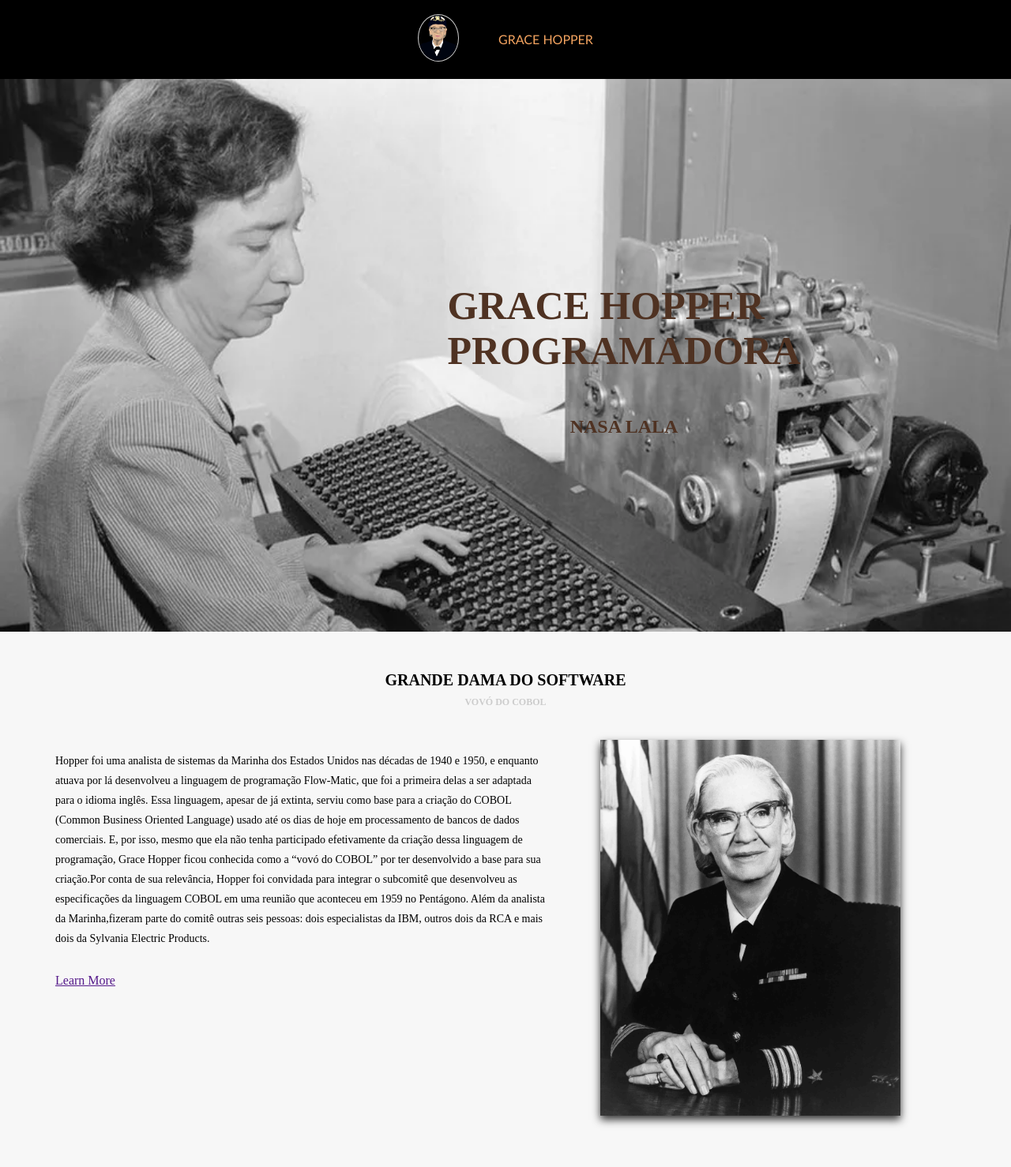
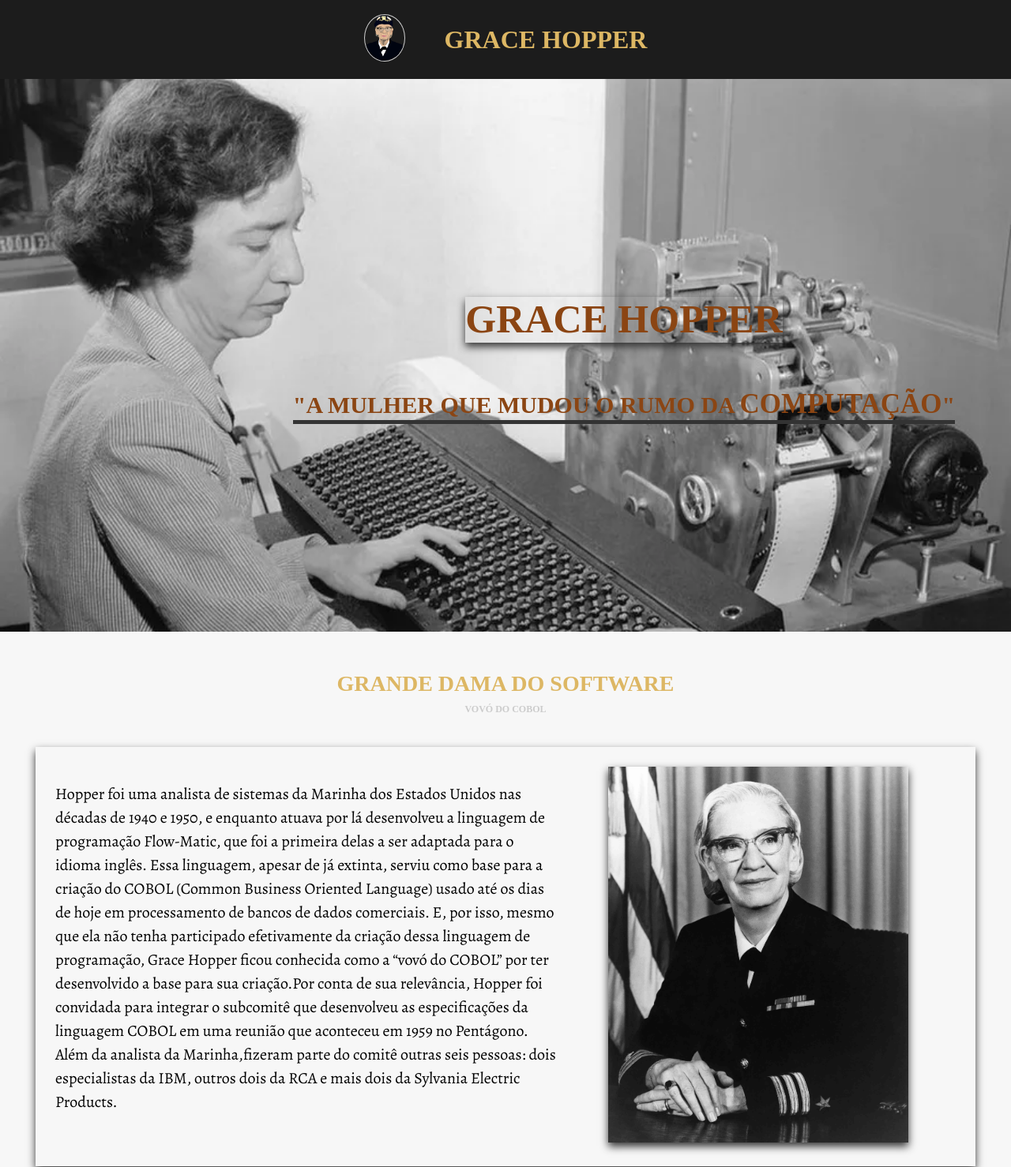
Before and after one commit to NaahSchmitt/Project-Grace_Hopper, a plain HTML site: page index.html in a window 1280 px wide. Shown: the top 1478 px of the page at 79% size. Drawn offline with nearby package versions, Linux system fonts and the light colour scheme; a web font is replaced by a local one.

Commit message:
new adjustments

```diff
--- a/assets/css/style.css
+++ b/assets/css/style.css
@@ -1,48 +1,52 @@
-body{
+body {
     background-color: rgb(150, 183, 194);
-
 }
 
-.header{
-  width:100%;
+.header,
+.footer {
+    width: 100%;
     margin: 0 auto;
-  height: 100px;;
+    height: 100px;
     box-sizing: border-box;
-  display:flex;
+    display: flex;
     align-items: center;
     justify-content: center;
-  background-color: #000;
-
+    background-color: #1C1C1C;
 }
 
-.img{
+.footer {
+    display: flex;
+    flex-direction: column;
+    padding: 10px;
+    color: #ddb764;
+    font-size: 12px;
+}
+
+.img {
     width: 50px;
     border: 1px solid #ccc;
-   border-radius:50%;
+    border-radius: 50%;
 }
 
-.menu{
-    text-transform: uppercase;
+.div_name {
+    width: auto;
+    display: flex;
+    align-items: center;
 }
 
-.div_name{
-    width: auto;
-    display:flex;
-    align-items: center;
-}
-.name{
-    color: 	#F4A460;
+.name {
+    color: #ddb764;
     text-transform: uppercase;
-    margin-left:50px;
-    font-family:'Trebuchet MS', 'Lucida Sans Unicode', 'Lucida Grande', 'Lucida Sans', Arial, sans-serif;
+    margin-left: 50px;
+    font-family: 'abril'
 }
 
-.div_name:hover{
-     border-bottom: 3px solid #b28756;
+.div_name:hover {
+    border-bottom: 3px solid #2F4F4F;
 }
 
-.banner{
-    height:calc(100vh - 100px);
+.banner {
+    height: calc(100vh - 100px);
     background-color: #ccc;
     background-image: url('../imagens/newimages.webp');
     background-size: cover;
@@ -51,127 +55,147 @@ body{
     background-position: top 20%;
 }
 
-.banner_area{
+.banner_area {
     display: flex;
     flex-direction: column;
-    width:100%;
+    width: 100%;
     min-height: 100%;
-    color: #4f3222;
+    color: #2F4F4F;
     text-transform: uppercase;
-    justify-content:center;
+    justify-content: center;
     align-items: center;
-    margin-left:150px;
+    margin-left: 150px;
 
 }
 
-.banner_area h1{
+.banner_area h1 {
     text-transform: uppercase;
     font-weight: bold;
     font-size: 50px;
+    color: #8B4513;
+    box-shadow: 0px 5px 10px #333;
 }
 
+.banner_h2 {
+    text-transform: uppercase;
+    font-weight: bold;
+    font-size: 30px;
+    color: #8B4513;
+    box-shadow: 0px 5px 0px #333;
+}
 
-.separador{
-    width:100%;
-    margin: 0 auto;
-    height: 10px;;
-    box-sizing: border-box;
-    display:flex;
-    align-items: center;
-    justify-content: center;
-    background-color: #000;
+.text {
+    font-size: 35px;
+}
 
+.text:hover {
+    color: #fff;
 }
 
 
 
 
-
-
-
-.default{
+.default {
     padding-top: 50px;
     padding-bottom: 50px;
 }
+
 .default .section_title,
-.default .section_desc{
+.default .section_desc {
     text-align: center;
     text-transform: uppercase;
-      font-weight: 600;  /*Negrito*/
+    font-weight: 600;
+    /*Negrito*/
 }
 
-.default .section_title{
-    font-size:20px;
+.default .section_title {
+    font-size: 28px;
+    color: #ddb764;
 }
 
-.default .section_desc{
+.default .section_desc {
     font-size: 12px;
     color: #ccc;
     margin-top: 10px;
     margin-bottom: 40px;
 }
 
-.default .section_body{
-    max-width:1140px; /* é a mesma que definimmos no nosso menu Àcima*/
-    margin:auto;   /*Fazer ir pro meio*/
+.default .section_body {
+    max-width: 1140px;
+    margin: auto;
+    /*Fazer ir pro meio*/
 
 }
 
-.default.light{
-    background-color:#f7f7f7;
-}
-.deafult.light .section_title,
-.default.light .section_body{
-    color:#000;
+.default.light {
+    background-color: #f7f7f7;
 }
 
-.default.dark{
-    background-color: #000;
-}
-.default.dark .section_title,
-.default.dark .section_body{
-    color:#fff;
+.deafult.light .section_title,
+.default.light .section_body {
+    color: #000;
+    font-family: 'alegreya';
 }
 
+.section_body {
+    box-shadow: 0px 5px 10px #333;
+    padding: 25px;
 
-
-
-
-section_body{
-    display:flex;
 }
 
- .aboutus{
-  display:flex;
-}
- .aboutus__left {
-    flex:1;
+.section_body_dark {
+    padding: 20px;
+    display: flex;
+    align-items: center;
+    justify-content: center;
+    font-size: 18px;
 }
 
-.aboutus__left p{
-    font-size: 14px;    /*tamanho da fonte*/
-    line-height: 25px; /*Espaço entre as linhas do texto*/
-}
-.aboutus__right {
-    width:520px;
-    text-align: center; /* ajustando a imagem*/
-}
-.aboutus__right img{
-  width:380px;
-  box-shadow: 0px 5px 10px #333;  /*efeito sombra (ou seja, adcionando uma sombra na img)*/
+.default.dark {
+    background-color: #000;
+    height: 100px;
 }
 
+.section_body p {
+    display: flex;
+    font-size: 20px;
+    line-height: 30px;
+}
 
+.aboutus {
+    display: flex;
+}
 
+.aboutus__left {
+    flex: 1;
+}
 
+.aboutus__left p {
+    font-size: 20px;
+    line-height: 30px;
+    /*Espaço entre as linhas do texto*/
+}
 
+.aboutus__right {
+    width: 500px;
+    text-align: center;
+    /* ajustando a imagem*/
+}
 
-
-
-
+.aboutus__right img {
+    width: 380px;
+    box-shadow: 0px 5px 10px #333;
+    /*efeito sombra (adcionando uma sombra na img)*/
+}
 
 .section__projects {
     display: flex;
     flex-direction: column;
     align-items: center;
 }
+
+.default.dark,
+.default.dark,
+.section_body {
+    color: #fff;
+}
--- a/index.html
+++ b/index.html
@@ -14,33 +14,29 @@
    <link rel="stylesheet" href="https://necolas.github.io/normalize.css/8.0.1/normalize.css">
    <link rel="preconnect" href="https://fonts.googleapis.com">
    <link rel="preconnect" href="https://fonts.gstatic.com" crossorigin>
-   <link href="https://fonts.googleapis.com/css2?family=Agbalumo&family=
-    Dancing+Script:wght@500&family=EB+Garamond&family=Heebo:wght@100;200&family=
-    Kanit:wght@300&display=swap" rel="stylesheet">
+   <link href="https://fonts.googleapis.com/css2?family=Abril+Fatface&family=Alegreya&family=Amatic+SC&family=Damion&family=
+   Manrope:wght@200&family=Montserrat:wght@300;400;600;700&family=Open+Sans:ital@0;1&family=Oswald:wght@400;700&family=Poppins:
+   wght@400;700&family=Quicksand:wght@300&display=swap" rel="stylesheet">
 
    <title>Grace Hopper</title>
 </head>
-
 <body>
    <header class="header">
       <a href="#">
          <img class="img" src="assets/imagens/grace-hopper-154833_960_720.webp">
       </a>
       <div class="div_name">
-         <p class="name"> Grace Hopper</p>
+         <h1 class="name"> Grace Hopper</h1>
       </div>
-
-
    </header>
    <main>
       <section class="banner">
          <div class="banner_area">
-            <h1>Grace Hopper <br> <span>Programadora </span> </h1>
-            <h2> Nasa lala</h2>
+            <h1>Grace Hopper <br> </h1>
+            <h2 class="banner_h2"> "A Mulher que mudou o rumo da <span class="text">computação</span>"</h2>
          </div>
       </section>
    </main>
-
    <section class="default light">
       <div class="section_title">Grande Dama do Software</div>
       <div class="section_desc">vovó do COBOL</div>
@@ -67,7 +63,6 @@
                   Além da analista da Marinha,fizeram parte do comitê outras seis pessoas:
                   dois especialistas da IBM, outros dois da RCA e mais dois da Sylvania Electric Products.</p>
                <br>
-               <a href="" class="button">Learn More</a>
             </div>
             <div class="aboutus__right">
                <img src="assets/imagens/militarypportrait.jpg" />
@@ -75,19 +70,16 @@
          </div>
       </div>
    </section>
-
-
-
-
    <section class="default light">
       <div class="section_title">Termo "BUG"</div>
+      <div class="section_desc"></div>
       <div class="section_body">
          <div class="aboutus">
             <div class="aboutus__left">
                <p>Grace Hopper também é apontada como a autora do termo “bug”, que usamos até os dias
                   de hoje para designar uma falha em códigos-fonte. A invenção do termo teria surgido
                   quando Grace tentava encontrar onde estava um problema em seu computador. Quando o descobriu,
-   ela teria visto um inseto morto dentro da máquina  e acabou chamando o problema de “bug” que,
+                  ela teria visto um inseto morto dentro da máquina e acabou chamando o problema de “bug” que,
                   em português, significa “inseto”.</p>
                <br>
             </div>
@@ -97,15 +89,8 @@
          </div>
       </div>
    </section>
-
-
-
-
-
    <div class="separador">
-
    </div>
-
    <section class="default light">
       <div class="section_title">Como tudo começou</div>
       <div class="section_desc">Historia de Hopper</div>
@@ -122,17 +107,15 @@
                   com o Ph.D em Matemática conquistado, Hopper teve sua dissertação “Novos Critérios de
                   Irredutibilidade” publicada
                   e então começou a ensinar Matemática em instituições especializadas. </p>
-
                <br>
             </div>
          </div>
       </div>
    </section>
 
-
-
    <section class="default light">
       <div class="section_title">A importância do UNIVAC I</div>
+      <div class="section_desc"></div>
       <div class="section_body">
          <div class="aboutus">
             <div class="aboutus__left">
@@ -161,20 +144,25 @@
       </div>
    </section>
 
-
-
    <section class="default light">
       <div class="section_title">O legado de Grace</div>
+      <div class="section_desc"></div>
       <div class="section_body">
          <div class="aboutus">
             <div class="aboutus__left">
-               <p> Entre os inúmeros prêmios que recebeu, estão mais de 40 doutorados honoris causa, a medalha de Serviço Distinto da Defesa e
-                  a Medalha Nacional de Tecnologia. Ela ainda foi homenageada ao ver um destróier da Marinha sendo batizado com seu nome. Além disso,
-                  também recebeu a primeira edição do prêmio “Homem do Ano” da Ciência da Computação conferido pela Associação de Gerenciamento de
-                  Processamento de Dados,tornando-se a primeira mulher (e primeiro cidadão americano) a ser nomeada Distinguished Fellow pela British
+               <p> Entre os inúmeros prêmios que recebeu, estão mais de 40 doutorados honoris causa, a medalha de
+                  Serviço Distinto da Defesa e
+                  a Medalha Nacional de Tecnologia. Ela ainda foi homenageada ao ver um destróier da Marinha sendo
+                  batizado com seu nome. Além disso,
+                  também recebeu a primeira edição do prêmio “Homem do Ano” da Ciência da Computação conferido pela
+                  Associação de Gerenciamento de
+                  Processamento de Dados,tornando-se a primeira mulher (e primeiro cidadão americano) a ser nomeada
+                  Distinguished Fellow pela British
                   Computer Society.</p>
-                  <p>Grace Hopper faleceu em janeiro de 1992 aos 85 anos de idade. Por ser uma mulher cuja relevância em seu setor é inegável,
-                     desde 1994 é realizado em sua honra o congresso Grace Hopper Celebration of Women in Computing, que anualmente celebra os feitos
+               <p>Grace Hopper faleceu em janeiro de 1992 aos 85 anos de idade. Por ser uma mulher cuja relevância em
+                  seu setor é inegável,
+                  desde 1994 é realizado em sua honra o congresso Grace Hopper Celebration of Women in Computing, que
+                  anualmente celebra os feitos
                   das mulheres no mundo da computação.</p>
                <br>
             </div>
@@ -185,14 +173,24 @@
       </div>
    </section>
 
-
    <section class="default dark">
-      <div class="section_title">Services</div>
-      <div class="section_desc">Services that we provice</div>
-      <div class="section_body"> </div>
+      <div class="section_title">Observação</div>
+      <div class="section_body_dark">
+         <p>Grace Hopper vive não apenas na história dos computadores,
+            mas também nas honras póstumas que recebeu. Seu nome foi inscrito no prestigiado Hall da Fama das Mulheres
+            dos EUA,
+            um navio de guerra foi batizado em sua homenagem (USS Hopper) e,em um momento especialmente emocionante,
+            recebeu a
+            Medalha Presidencial da Liberdade do ex-presidente Barack Obama em 2016.</p>
+      </div>
       </div>
       </div>
    </section>
+   <footer class="footer">
+            <h2>Criado Por Natiely Alves</h2>
+            <p>Créditos pelo Texto-Canal Tech</p>
+   </footer>
 
 </body>
+
 </html>
```
Lines whose indentation alone changed are shown as unchanged.
